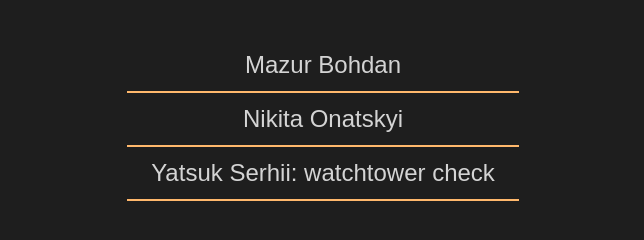
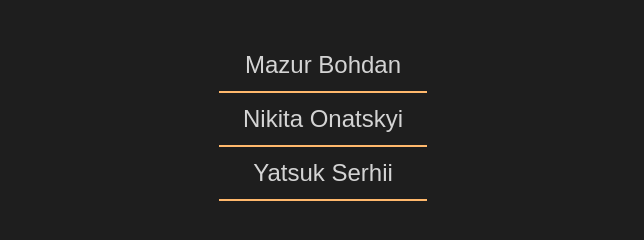
Before and after one commit to Yezhyck/iit-lab4_5, a website: page views/index.html in a window 1280 px wide. Shown: the part 342-582 px from the top of the page, without its empty margins (317-961 px from the left). Drawn offline with Linux system fonts and the light colour scheme; files that its build step writes are made by us from their sources.

Commit message:
Change index.html

```diff
--- a/views/index.html
+++ b/views/index.html
@@ -9,7 +9,7 @@
 <ol>
     <li>Mazur Bohdan</li>
     <li>Nikita Onatskyi</li>
-    <li>Yatsuk Serhii: watchtower check</li>
+    <li>Yatsuk Serhii</li>
 </ol>
 </body>
 </html>
```
